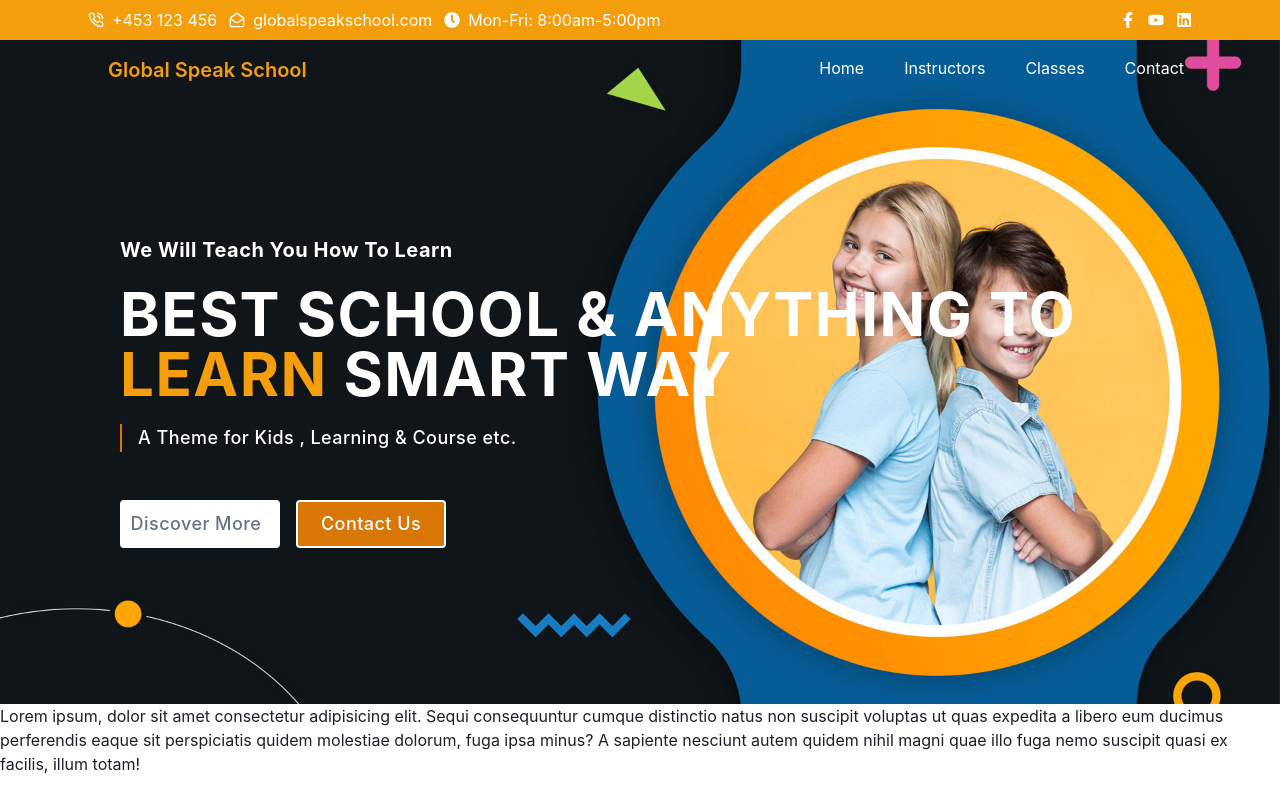
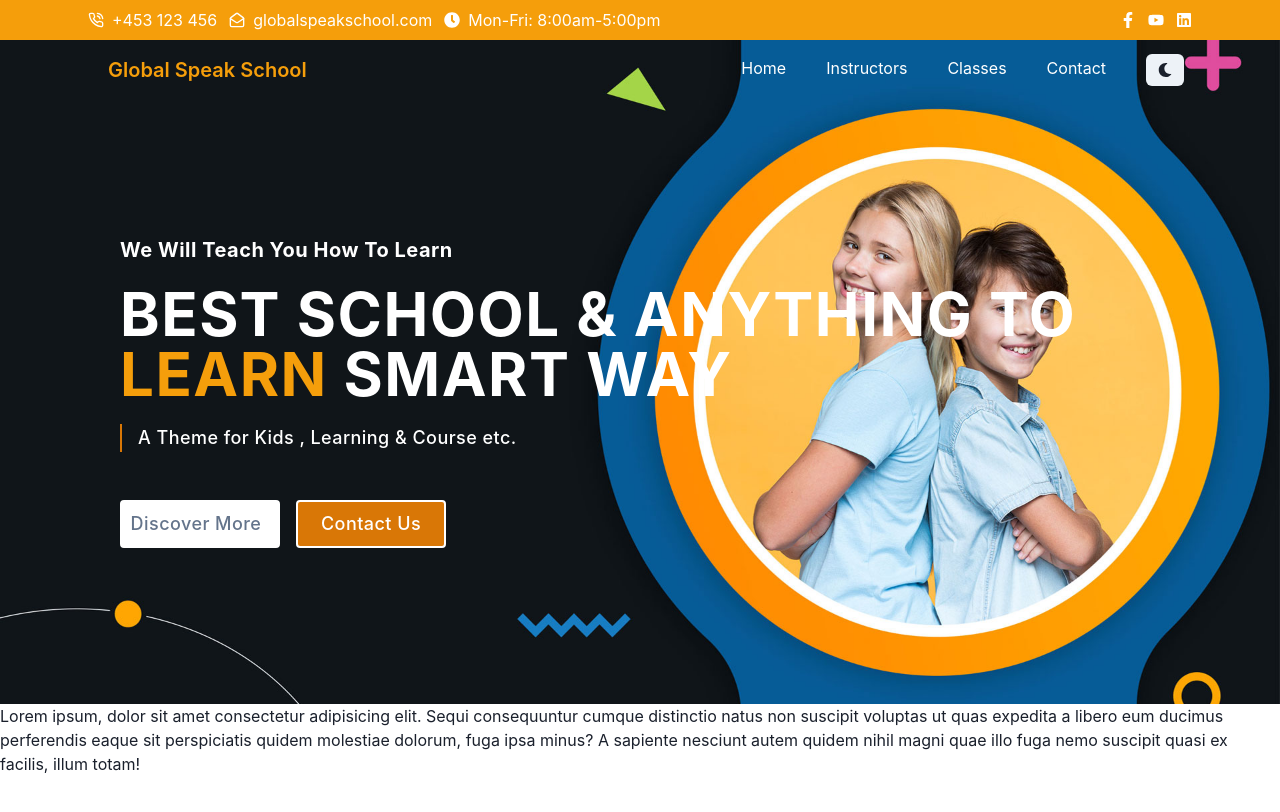
Before and after one commit to sifatullahshoyon/global-speak-school-client, a React (Vite) app: page / in a window 1280 px wide. Shown: the top 812 px of the page. Built offline with nearby package versions, Linux system fonts and the light colour scheme; no server answers.

Commit message:
implement light & dark mode

```diff
--- a/src/App.jsx
+++ b/src/App.jsx
@@ -1,10 +1,11 @@
-import React from 'react';
+import { ColorModeScript } from "@chakra-ui/react";
+import React from "react";
 
 const App = () => {
   return (
-    <div>
-      <h1 className='text-red-600 underline font-roboto'>GlobalSpeak School</h1>
-    </div>
+    <>
+      <ColorModeScript initialColorMode={theme.config.initialColorMode} />
+    </>
   );
 };
 
--- a/src/components/shared/Card/SimpleCard.jsx
+++ b/src/components/shared/Card/SimpleCard.jsx
@@ -23,7 +23,7 @@ const SimpleCard = ({feature , }) => {
         )
     }
     <Stack mt='6' spacing='3'>
-      <Heading size='md'>Living room Sofa</Heading>
+      <Heading size='md'>{title ? title : "Data Not Found text-gray-600 bold"}</Heading>
       <Text>
         This sofa is perfect for modern tropical spaces, baroque inspired
         spaces, earthy toned spaces and for people who love a chic design with a
--- a/src/components/shared/Navbar/Navbar.jsx
+++ b/src/components/shared/Navbar/Navbar.jsx
@@ -2,10 +2,13 @@ import React from "react";
 import Container from "../Container";
 import { useState, useRef, useEffect } from "react";
 import { NavLink } from "react-router-dom";
+import { useColorMode, Button } from "@chakra-ui/react";
+import { FaMoon, FaSun } from "react-icons/fa";
 
 const Navbar = () => {
   const [scrolled, setScrolled] = useState(false);
   const [dropDownState, setDropDownState] = useState(false);
+  const { colorMode, toggleColorMode } = useColorMode();
   const dropDownMenuRef = useRef();
 
   useEffect(() => {
@@ -76,6 +79,15 @@ const Navbar = () => {
               Contact
               <span className="mt-[2px] h-[3px]  w-[0px] rounded-full bg-amber-500 transition-all duration-300 group-hover:w-full"></span>
             </li>
+            <NavLink>
+              <Button
+                onClick={toggleColorMode}
+                size="sm"
+                className="group flex  cursor-pointer flex-col"
+              >
+                {colorMode === "light" ? <FaMoon /> : <FaSun />}
+              </Button>
+            </NavLink>
           </ul>
           <div
             ref={dropDownMenuRef}
@@ -119,6 +131,15 @@ const Navbar = () => {
                 <li className="cursor-pointer  px-6 py-2 text-white hover:bg-amber-600">
                   Contact
                 </li>
+                <NavLink>
+                  <Button
+                    onClick={toggleColorMode}
+                    size="sm"
+                    className="group flex  cursor-pointer flex-col"
+                  >
+                    {colorMode === "light" ? <FaMoon /> : <FaSun />}
+                  </Button>
+                </NavLink>
               </ul>
             )}
           </div>
```
